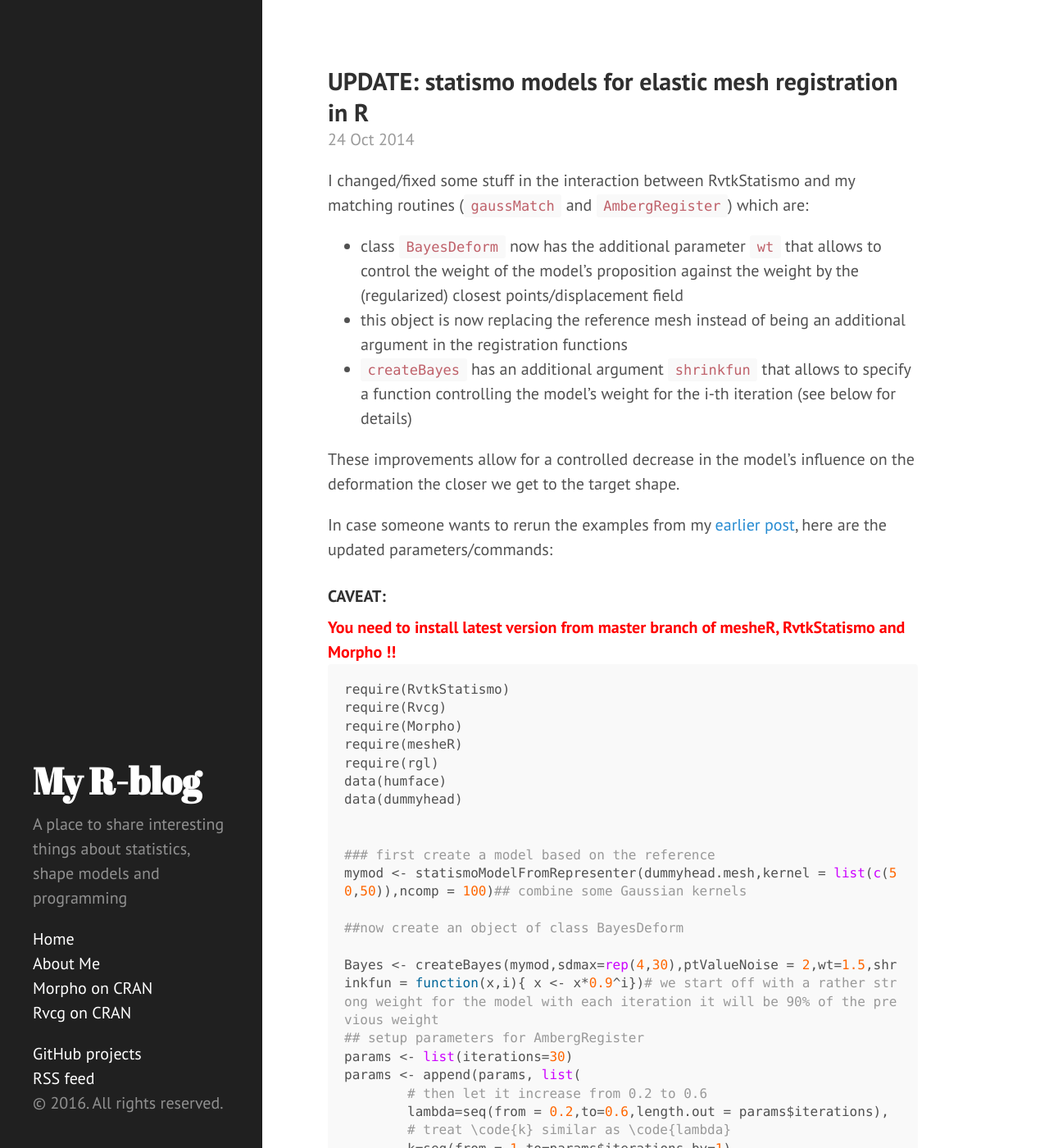
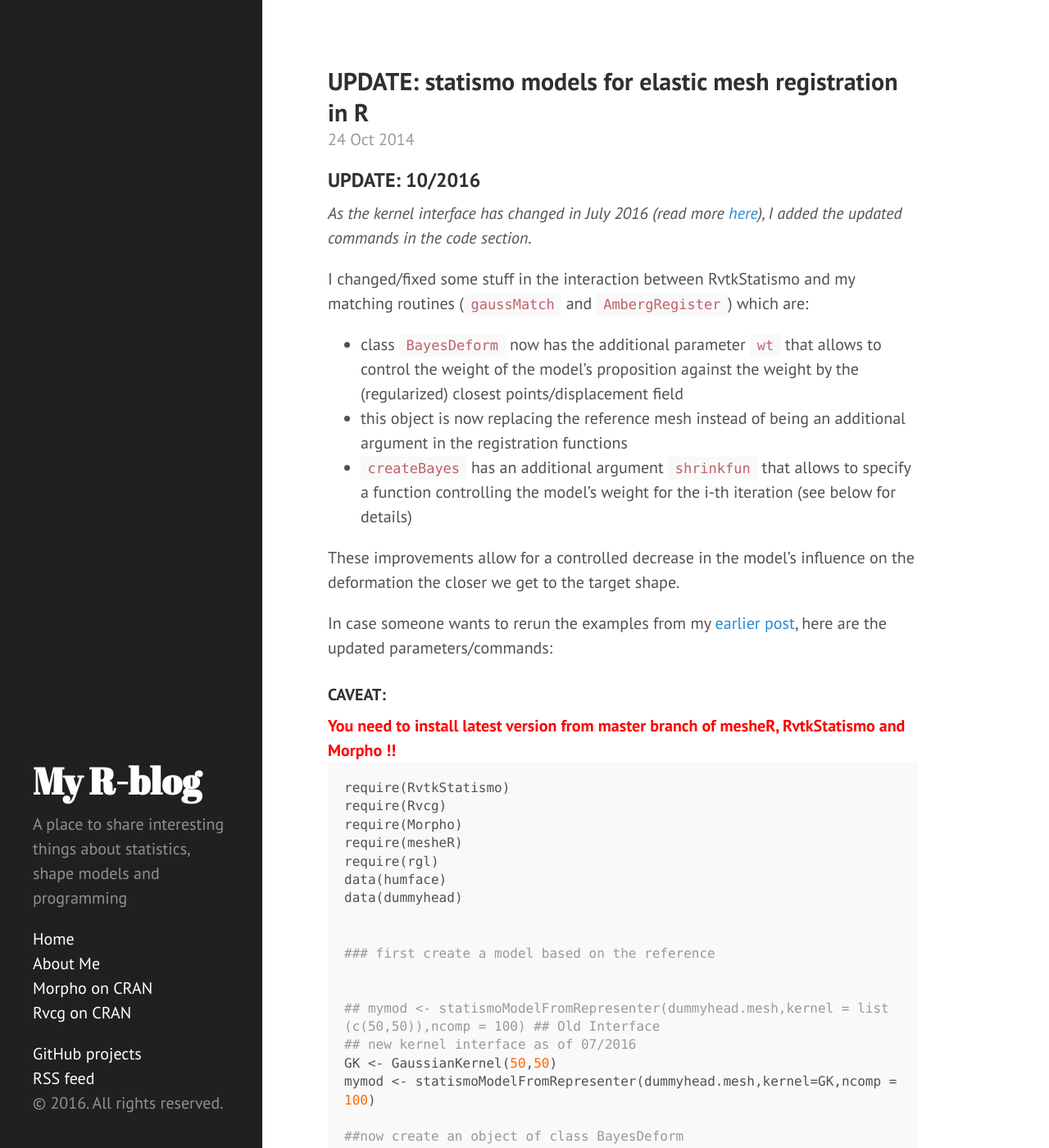
Before and after one commit to zarquon42b/zarquon42b.github.io, a Jekyll site: the page built from _posts/2014-10-24-statismoMatchingUpdate.md, in a window 1280 px wide and 1400 px high. Shown: the whole window at 82% size. Built offline with Jekyll 4.4.1, drawn with Linux system fonts in a browser that asks for light colours; nearby versions of some CDN libraries; comment, search, counter and statistics services are not loaded; some of the changed text lies outside the part shown.

Commit message:
updated statismomatching

````diff
--- a/_posts/2014-10-24-statismoMatchingUpdate.md
+++ b/_posts/2014-10-24-statismoMatchingUpdate.md
@@ -9,6 +9,10 @@ tags:
 date: 2014-10-24 13:59:00 +0200
 title: UPDATE&#58; statismo models for elastic mesh registration in R
 ---
+
+## UPDATE: 10/2016
+*As the kernel interface has changed in July 2016 (read more [here](/2016/03/17/RvtkStatismo_new_kernels/)), I added the updated commands in the code section.*
+
 
 I changed/fixed some stuff in the interaction between RvtkStatismo and my matching routines (```gaussMatch``` and ```AmbergRegister```) which are:
 
@@ -37,7 +41,12 @@ data(dummyhead)
 
 
 ### first create a model based on the reference
-mymod <- statismoModelFromRepresenter(dummyhead.mesh,kernel = list(c(50,50)),ncomp = 100)## combine some Gaussian kernels
+
+
+## mymod <- statismoModelFromRepresenter(dummyhead.mesh,kernel = list(c(50,50)),ncomp = 100) ## Old Interface
+## new kernel interface as of 07/2016
+GK <- GaussianKernel(50,50)
+mymod <- statismoModelFromRepresenter(dummyhead.mesh,kernel=GK,ncomp = 100)
 
 ##now create an object of class BayesDeform
 
@@ -85,7 +94,10 @@ tar <- read.vtk("VSD002_femur.vtk")
 
 ref.lm <- as.matrix(read.csv("VSD001-lm.csv",row.names=1))
 tar.lm <- as.matrix(read.csv("VSD002-lm.csv",row.names=1))
-mymod <- statismoModelFromRepresenter(ref,kernel=list(c(50,50)),ncomp = 100)
+## mymod <- statismoModelFromRepresenter(ref,kernel=list(c(50,50)),ncomp = 100) ## Old Interface
+## new kernel interface as of 07/2016
+GK <- GaussianKernel(50,50)
+mymod <- statismoModelFromRepresenter(ref,kernel=GK,ncomp = 100)
 
 Bayes <- createBayes(mymod,sdmax = rep(4,50),wt=1.5,shrinkfun = function(x,i){ x <- x*0.93^i})
 
````
